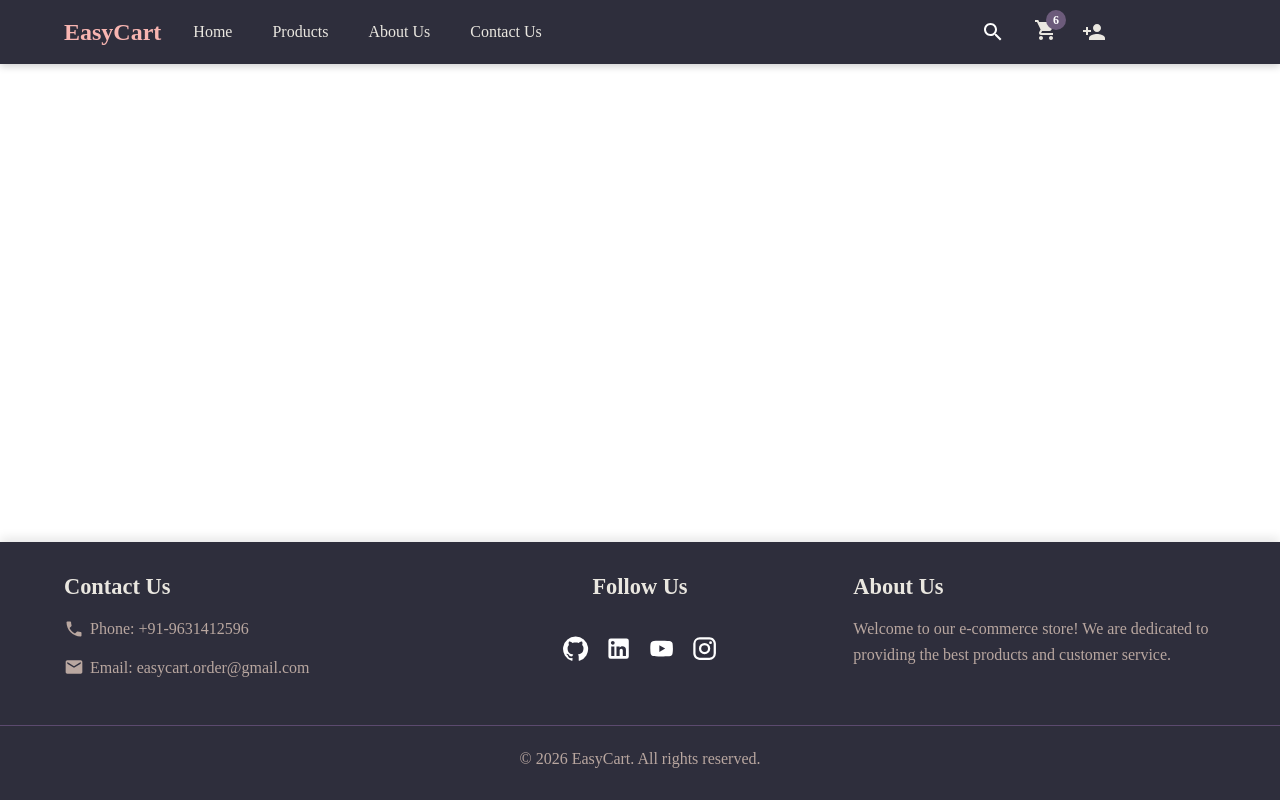
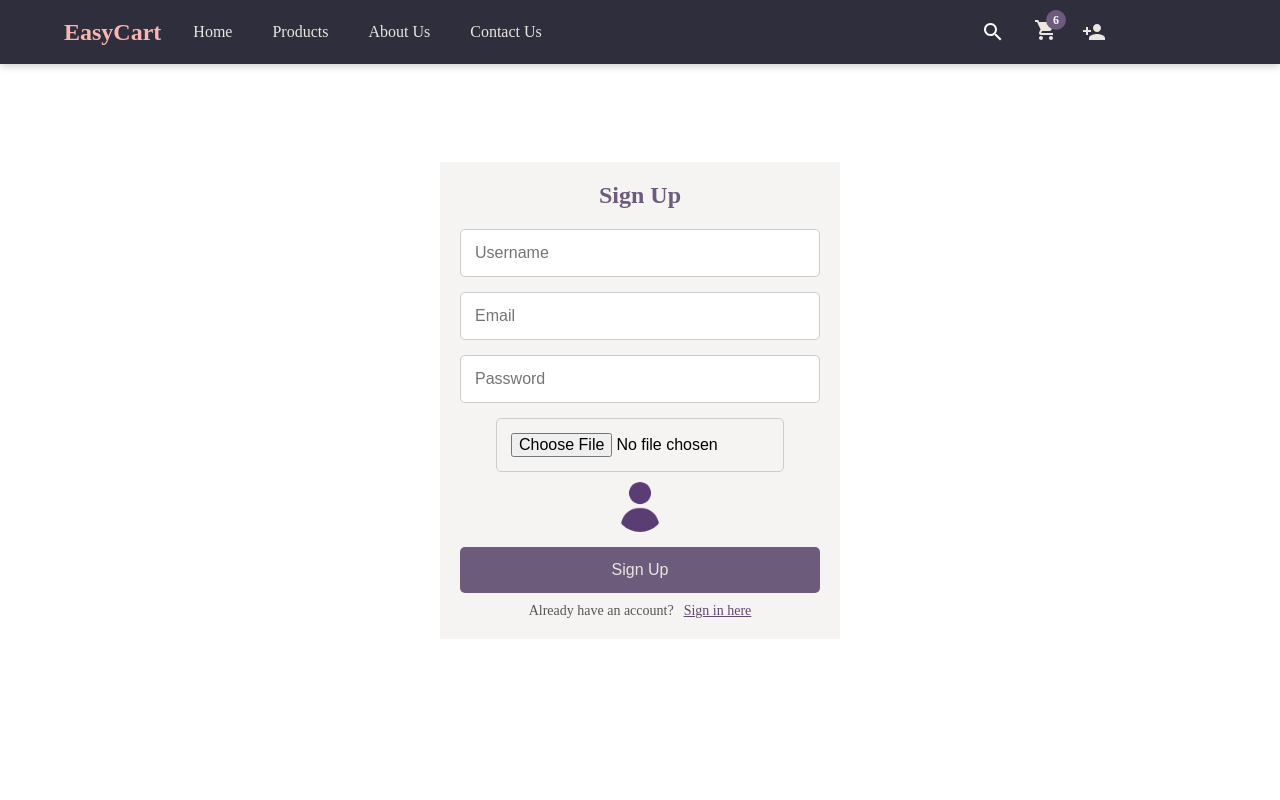
Before and after one commit to vikashkr96/EasyCart, a React (Vite) app in the folder frontend/: page /register in a window 1280 px wide. Shown: the top 800 px of the page. Built offline with nearby package versions, Linux system fonts and the light colour scheme.

Commit message:
worked on register user page and its functionalities

```diff
--- a/frontend/src/App.jsx
+++ b/frontend/src/App.jsx
@@ -8,6 +8,7 @@ import Footer from "./components/Footer";
 import Home from "./pages/Home";
 import ProductDetails from "./pages/ProductDetails";
 import Products from "./pages/Products";
+import Register from "./User/Register";
 
 function App() {
   return (
@@ -21,6 +22,7 @@ function App() {
             <Route path="/product/:id" element={<ProductDetails />} />
             <Route path="/products" element={<Products />} />
             <Route path="/products/:keyword" element={<Products />} />
+            <Route path="/register" element={<Register />} />
           </Routes>
         </main>
 
--- /dev/null
+++ b/frontend/src/User/Register.jsx
@@ -0,0 +1,87 @@
+import React, { useState } from 'react'
+import '../UserStyles/Form.css'
+import { Link } from 'react-router-dom';
+
+function Register() {
+
+    const [user, setUser] = useState({
+        name:"",
+        email:"",
+        password:""
+    });
+
+    const [avatar, setAvatar] = useState("");
+    const [avatarPreview, setAvatarPreview] = useState("./images/profile.png");
+    const {name, email, password} = user;
+
+    const registerDataChange = (e) => {
+        if (e.target.name === 'avatar') {
+
+            const reader = new FileReader();
+
+            reader.onload = () => {
+                if (reader.readyState === 2) {
+                    setAvatarPreview(reader.result);
+                    setAvatar(reader.result);
+                }
+            };
+            reader.readAsDataURL(e.target.files[0]);
+        } else {
+            setUser({
+                ...user,
+                [e.target.name]: e.target.value
+            });
+        }
+    };
+
+    const registerSubmit = (e) => {
+    e.preventDefault();
+
+        if (!name || !email || !password) {
+            toast.error('Please fill out all the required fields', {
+                position: 'top-center',
+                autoClose: 3000
+            });
+            return;
+        }
+        const myForm = new FormData();
+        myForm.set('name', name);
+        myForm.set('email', email);
+        myForm.set('password', password);
+        myForm.set('avatar', avatar);
+        console.log(myForm.entries());
+
+    };
+
+
+
+  return (
+    <div className="form-container container">
+        <div className="form-content">
+            <form className="form" onSubmit={registerSubmit}>
+                <h2>Sign Up</h2>
+                <div className="input-group">
+                    <input type="text" placeholder='Username' name='name'  value={name} onChange={registerDataChange}/>
+                </div>
+                <div className="input-group">
+                    <input type="email" placeholder='Email' name='email' value={email} onChange={registerDataChange}/>
+                </div>
+                <div className="input-group">
+                    <input type="password" placeholder='Password' name='password' value={password} onChange={registerDataChange}/>
+                </div>
+                <div className="input-group avatar-group">
+                    <input type="file"  name='avatar' className='file-input' accept='image/*' onChange={registerDataChange}/>
+                    <img src={avatarPreview} alt="Avatar Preview" className='avatar' />
+                </div>
+                <button type='submit' className="authBtn">Sign Up</button>
+                <p className="form-links">
+                    Already have an account?<Link to = "/login" >Sign in here</Link>
+                </p>
+
+            </form>
+        </div>
+    </div>
+  )
+}
+
+export default Register
```
Also changed, not shown: frontend/public/images/profile.png (added), frontend/src/features/user/userSlice.js (added).
